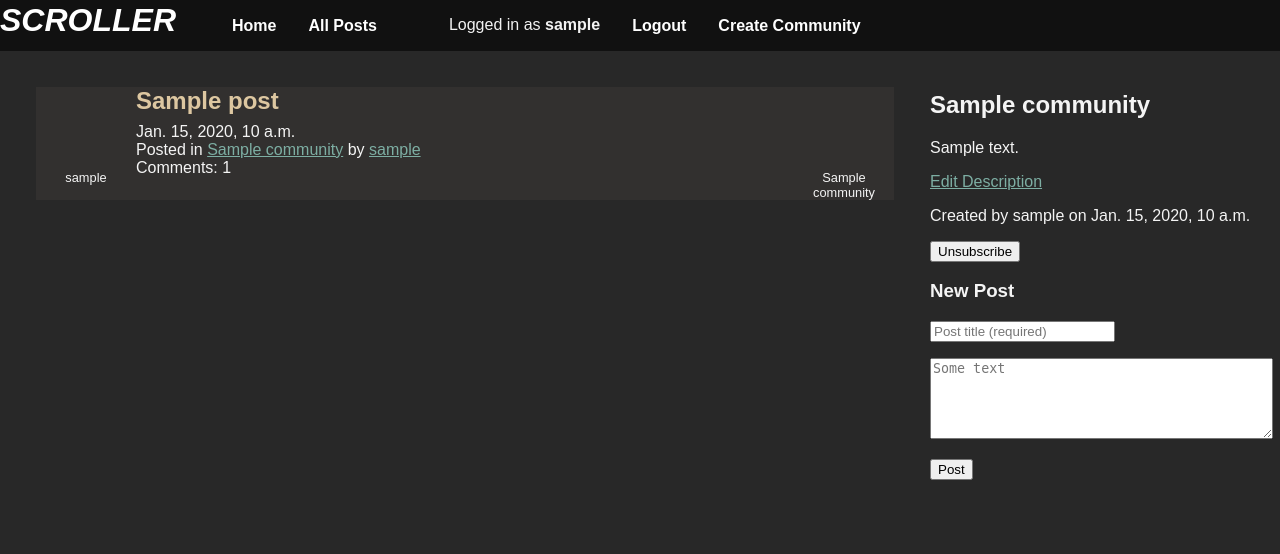
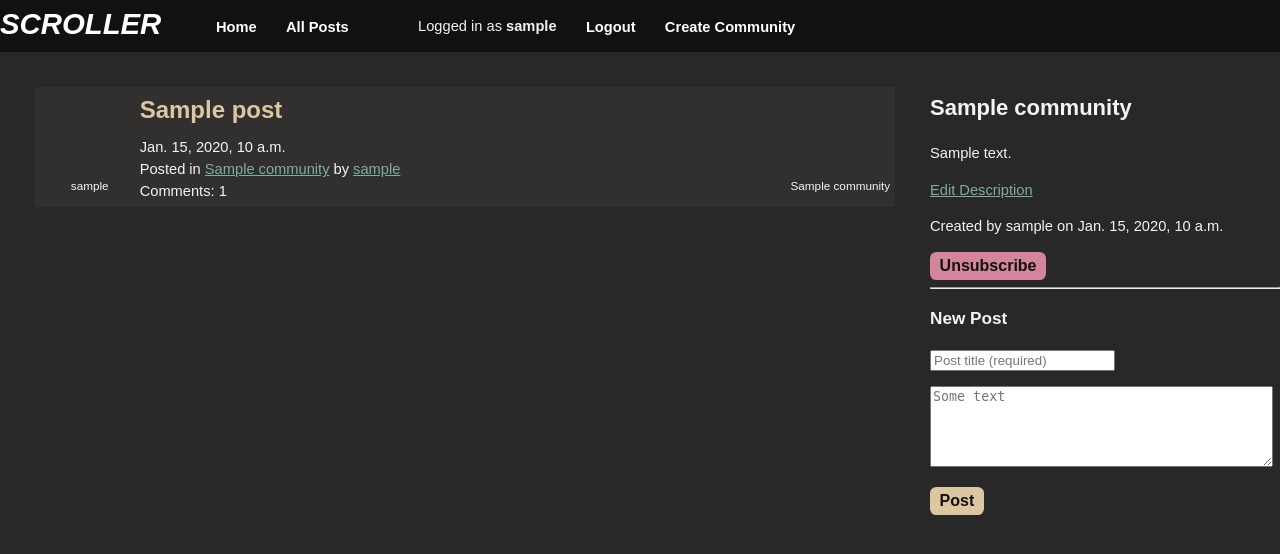
Before and after one commit to james-adcott-edu/scroller, a Django app: a page that uses forum/templates/community_detail.html in a window 1280 px wide. Shown: the top 554 px of the page. Run offline with Django 5.2, Linux system fonts and the light colour scheme; a user stored in the database is signed in; tables that the repository leaves empty hold one stand-in row (values such as "Sample post"); some libraries are stand-ins or nearby versions.

Commit message:
HTMX for community subscribe button

```diff
--- a/forum/templates/comment.html
+++ b/forum/templates/comment.html
@@ -7,7 +7,7 @@
             </a>
         </div>
         <div class="commentmeta">
-            <div class="commentauthor">Comment from <strong>{{ comment.created_by.username }}</strong></div>
+            <div class="commentauthor">Comment from <a href="{% url 'profile_view' comment.created_by.username %}">{{ comment.created_by.username }}</a></div>
             <div class="commentdatetime">Posted on {{ comment.created_at }}</div>
             <div class="commentcontrols">
                 {% if user == comment.created_by or user.is_staff %}
--- a/forum/templates/community_detail.html
+++ b/forum/templates/community_detail.html
@@ -14,21 +14,12 @@
     <p>Created by {{ community.created_by.username }} on {{ community.created_at }}</p>
 
     {% if user.is_authenticated %}
-        {% if is_subscribed %}
-            <form method="post" action="{% url 'unsubscribe' community.slug %}">
-                {% csrf_token %}
-                <button type="submit">Unsubscribe</button>
-            </form>
-        {% else %}
-            <form method="post" action="{% url 'subscribe' community.slug %}">
-                {% csrf_token %}
-                <button type="submit">Subscribe</button>
-            </form>
-        {% endif %}
+        {% include 'community_subscription_button.html' %}
     {% endif %}
 
+    <hr>
+    <h3>New Post</h3>
     {% if user.is_authenticated %}
-    <h3>New Post</h3>
     <form method="post">
         {% csrf_token %}
         {{ form.as_p }}
--- /dev/null
+++ b/forum/templates/community_subscription_button.html
@@ -0,0 +1,5 @@
+{% if user in community.subscribers.all %}
+<button class="btn-bad" hx-post="{% url 'unsubscribe' community.slug %}" hx-target="this" hx-swap="outerHTML">Unsubscribe</button>
+{% else %}
+<button class="btn-good" hx-post="{% url 'subscribe' community.slug %}" hx-target="this" hx-swap="outerHTML">Subscribe</button>
+{% endif %}
--- a/forum/urls.py
+++ b/forum/urls.py
@@ -20,8 +20,8 @@ urlpatterns = [
     path('comment/<int:comment_id>/', views.comment_partial, name='comment_partial'), # Comment Partial
     path('c/<slug:slug>/subscribe/', views.subscribe, name='subscribe'),  # Subscribe to community
     path('c/<slug:slug>/unsubscribe/', views.unsubscribe, name='unsubscribe'),  # Unsubscribe from community
-    path('profile/<int:profile_id>/subscribe/', views.subscribe_profile, name='subscribe_profile'),
-    path('profile/<int:profile_id>/unsubscribe/', views.unsubscribe_profile, name='unsubscribe_profile'),
+    path('profile/<int:profile_id>/subscribe/', views.subscribe_profile, name='subscribe_profile'), # Subscribe to profile
+    path('profile/<int:profile_id>/unsubscribe/', views.unsubscribe_profile, name='unsubscribe_profile'), # Unsubscribe to profile
     path('subscriptions/', views.subscriptions, name='subscriptions'),  # List subscriptions
     path('communities/', views.community_list, name='community_list'), # List all communities
 ]
--- a/forum/views.py
+++ b/forum/views.py
@@ -101,6 +101,22 @@ def unsubscribe_profile(request, profile_id):
     return redirect('login')
 
 
+def subscribe(request, slug):
+    community = get_object_or_404(Community, slug=slug)
+    if request.user.is_authenticated:
+        community.subscribers.add(request.user)
+        community.save()
+        return render(request, 'community_subscription_button.html', {'user': request.user, 'community': community})
+    return redirect('login')
+
+def unsubscribe(request, slug):
+    community = get_object_or_404(Community, slug=slug)
+    if request.user.is_authenticated:
+        community.subscribers.remove(request.user)
+        community.save()
+        return render(request, 'community_subscription_button.html', {'user': request.user, 'community': community})
+    return redirect('login')
+
 @login_required
 def create_community(request):
     if request.method == 'POST':
@@ -165,17 +181,6 @@ def community_detail(request, slug):
     return render(request, 'community_detail.html', {'community': community, 'posts': posts, 'form': form, 'is_subscribed': is_subscribed})
 
 
-@login_required
-def subscribe(request, slug):
-    community = get_object_or_404(Community, slug=slug)
-    community.subscribers.add(request.user)
-    return redirect('community_detail', slug=slug)
-
-@login_required
-def unsubscribe(request, slug):
-    community = get_object_or_404(Community, slug=slug)
-    community.subscribers.remove(request.user)
-    return redirect('community_detail', slug=slug)
 
 
 
--- a/static/css/style.css
+++ b/static/css/style.css
@@ -13,6 +13,8 @@ body {
     background: var(--body-bg);
     color: var(--text-color);
     font-family: Arial, Helvetica, sans-serif;
+    font-size: 11pt;
+    line-height: 1.5;
     margin: 0;
     padding: 0;
 }
@@ -28,6 +30,24 @@ a {
 
 a:visited {
     color: var(--hl-color-2);
+}
+
+button {
+    border: 0;
+    border-radius: .4em;
+    padding: .3em .6em;
+    font-size: 1rem;
+    font-weight: bold;
+    background-color: var(--hl-color-primary);
+    color: var(--hl-color-text)
+}
+
+button.btn-bad {
+    background-color: var(--hl-color-2);
+}
+
+button.btn-good {
+    background-color: var(--hl-color-1);
 }
 
 header {
@@ -100,7 +120,8 @@ header h1 {
 
 .box {
     margin: 1em;
-    background: var(--box-bg)
+    background: var(--box-bg);
+    padding: 5px;
 }
 
 .post_list {
@@ -113,7 +134,8 @@ header h1 {
     grid-template-columns: 100px auto 100px;
     list-style: none;
     margin: 1em;
-    background: var(--box-bg)
+    background: var(--box-bg);
+    padding: 5px;
 }
 
 .icon {
@@ -168,10 +190,16 @@ header h1 {
     display: grid;
     grid-template-columns: 100px auto;
     background-color: var(--box-bg);
+    padding: 5px;
+}
+
+.commentheader .commentmeta {
+    display: grid;
+    grid-template-rows: 1fr 1fr 1fr;
 }
 
 .commentbody {
-    padding: 5px;
+    padding: 5px 10px;
 }
 
 .comment > .replies {
```
Also changed, not shown: 1 other file.
